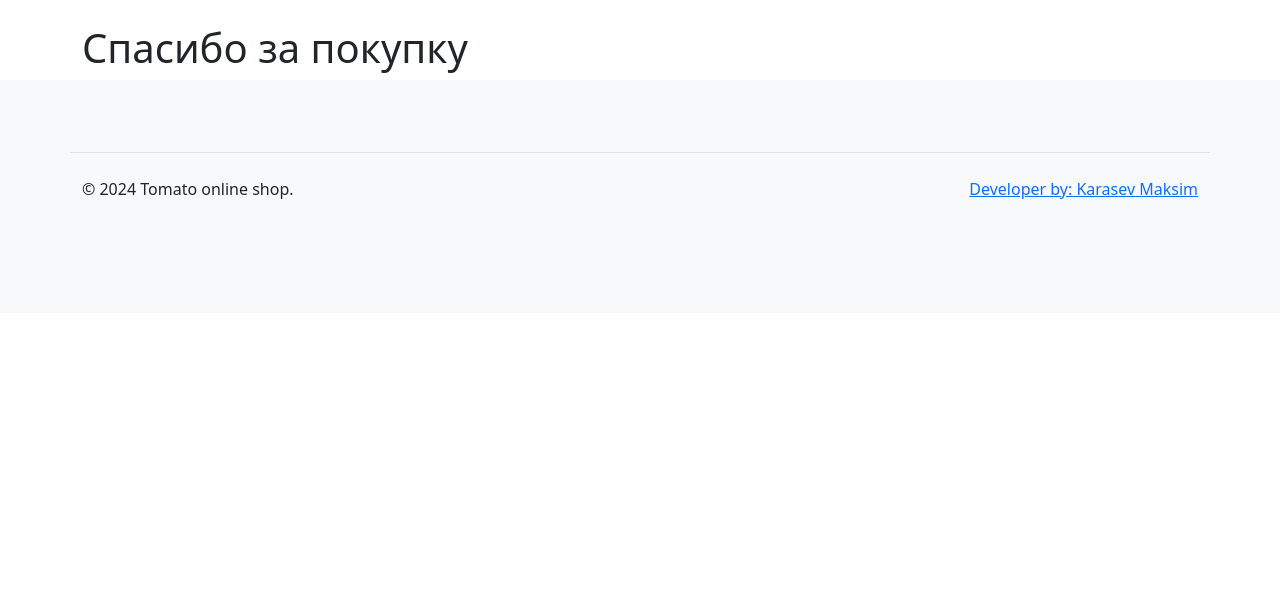
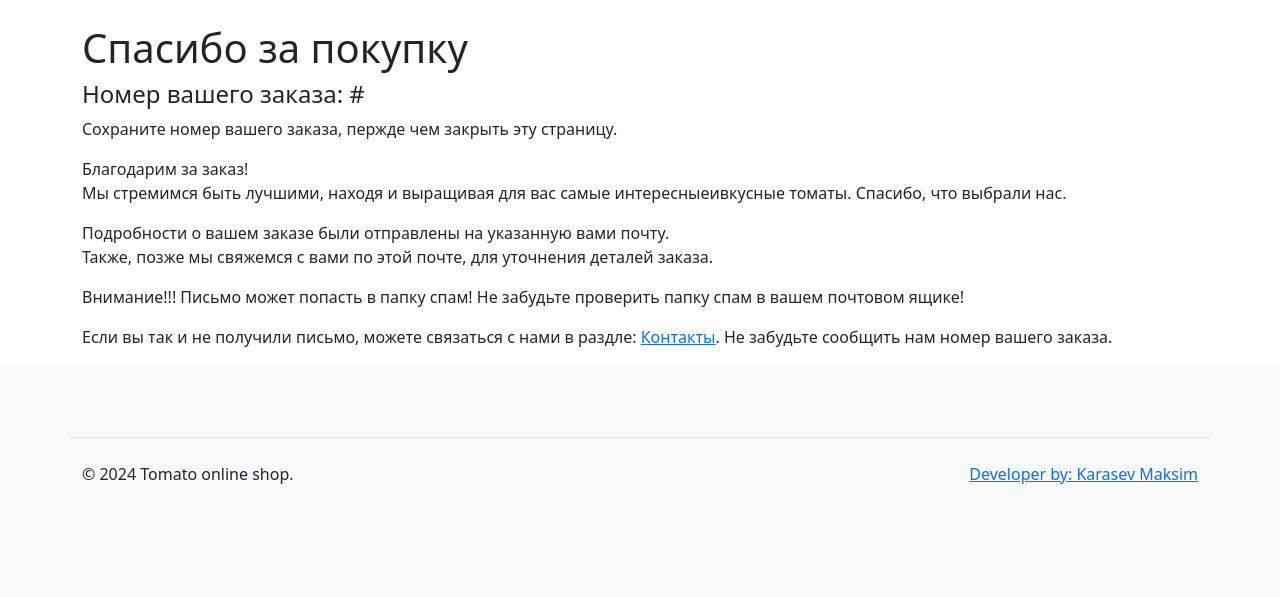
Before and after one commit to KarasevMaksim/OnlineShopTomato-FreelanceOrder1-, a Flask app: template app/templates/basket/by.html in a window 1280 px wide. Shown: the part 73-670 px from the top of the page. Run offline with Flask 3, Linux system fonts and the light colour scheme; the template is opened without the code that fills it, so the values that code supplies are empty.

Commit message:
Update by.html added text and template-link
Added text with information for users who ordered a product
Added a template for displaying the current order number

```diff
--- a/app/templates/basket/by.html
+++ b/app/templates/basket/by.html
@@ -5,5 +5,28 @@
   {{ title }}
 {% endblock %}
 {% block content %}
-  <h1>Спасибо за покупку</h1>
+  <div class="justify-content-center">
+    <h1>Спасибо за покупку</h1>
+    <h4>Номер вашего заказа: {{ '#' }}</h4>
+    <p>
+      Сохраните номер вашего заказа, пержде чем закрыть эту страницу.
+    </p>
+    <p>
+      Благодарим за заказ!<br>Мы стремимся быть лучшими, находя и выращивая для
+      вас самые интересныеивкусные томаты. Спасибо, что выбрали нас.
+    </p>
+    <p>
+      Подробности о вашем заказе были отправлены на указанную вами почту.<br>
+      Также, позже мы свяжемся с вами по этой почте, для уточнения деталей
+      заказа.
+    </p>
+    <p>
+      Внимание!!! Письмо может попасть в папку спам! Не забудьте проверить
+      папку спам в вашем почтовом ящике!
+    </p>
+    <p>
+      Если вы так и не получили письмо, можете связаться с нами в раздле:
+      <a href="{{ url_for('main.contacts') }}">Контакты</a>. Не забудьте
+      сообщить нам номер вашего заказа.
+    </p>
 {% endblock %}
```
